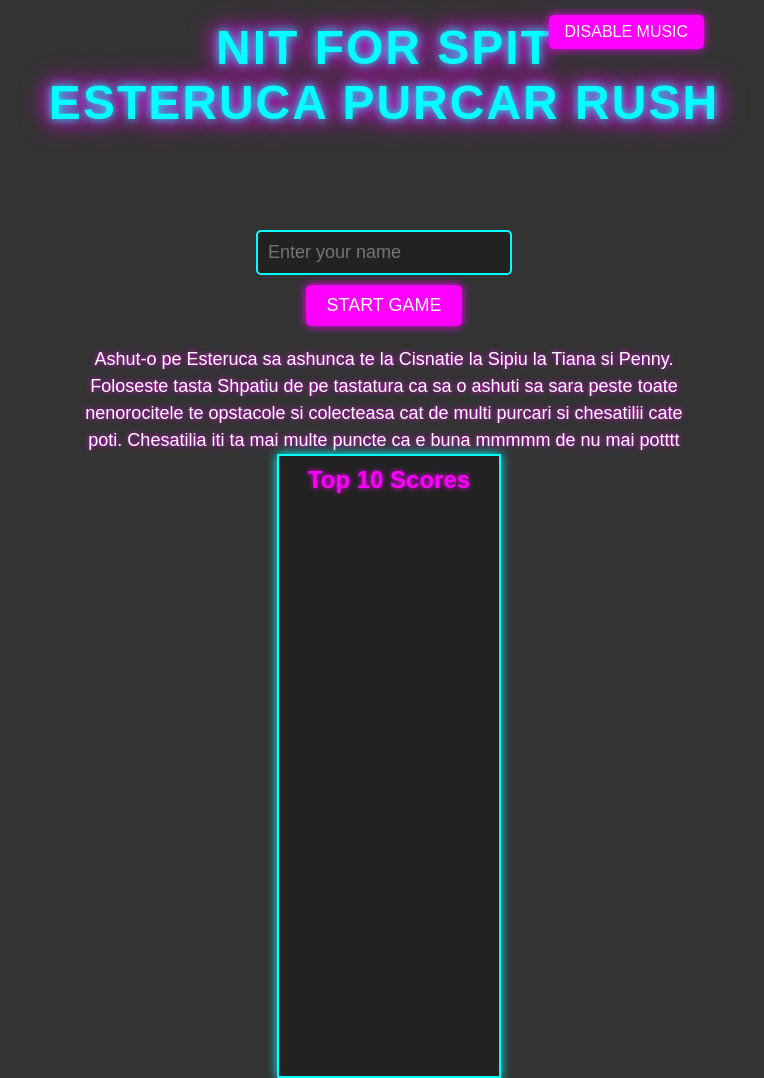
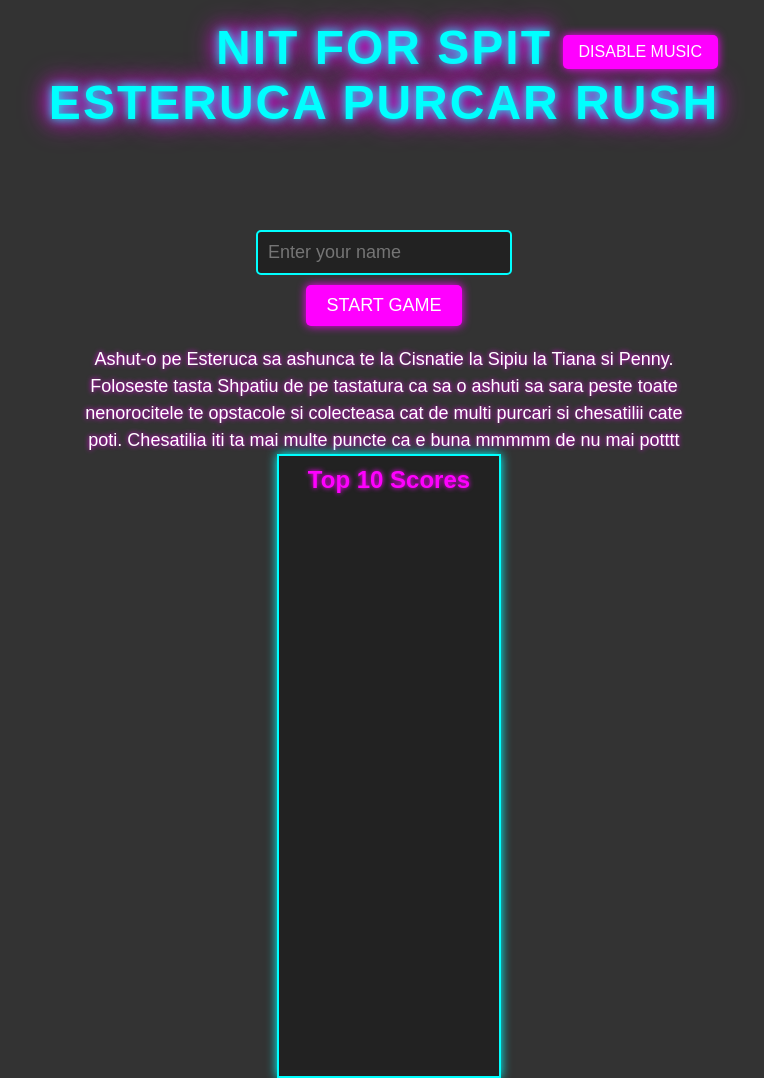
Before and after one commit to bennybach/Purcarash, a plain HTML site: page index.html in a window 1280 px wide. Shown: the whole page, without its empty margins (256-1020 px from the left). Drawn offline with Linux system fonts and the light colour scheme.

Commit message:
Update styles.css

```diff
--- a/styles.css
+++ b/styles.css
@@ -169,8 +169,8 @@ body {
 
 #music-toggle {
     position: absolute;
-    top: 15px;
-    right: 15px;
+    top: 35px;
+    right: 1px;
     padding: 8px 16px;
     font-size: 16px;
     background: #FF00FF;
```
